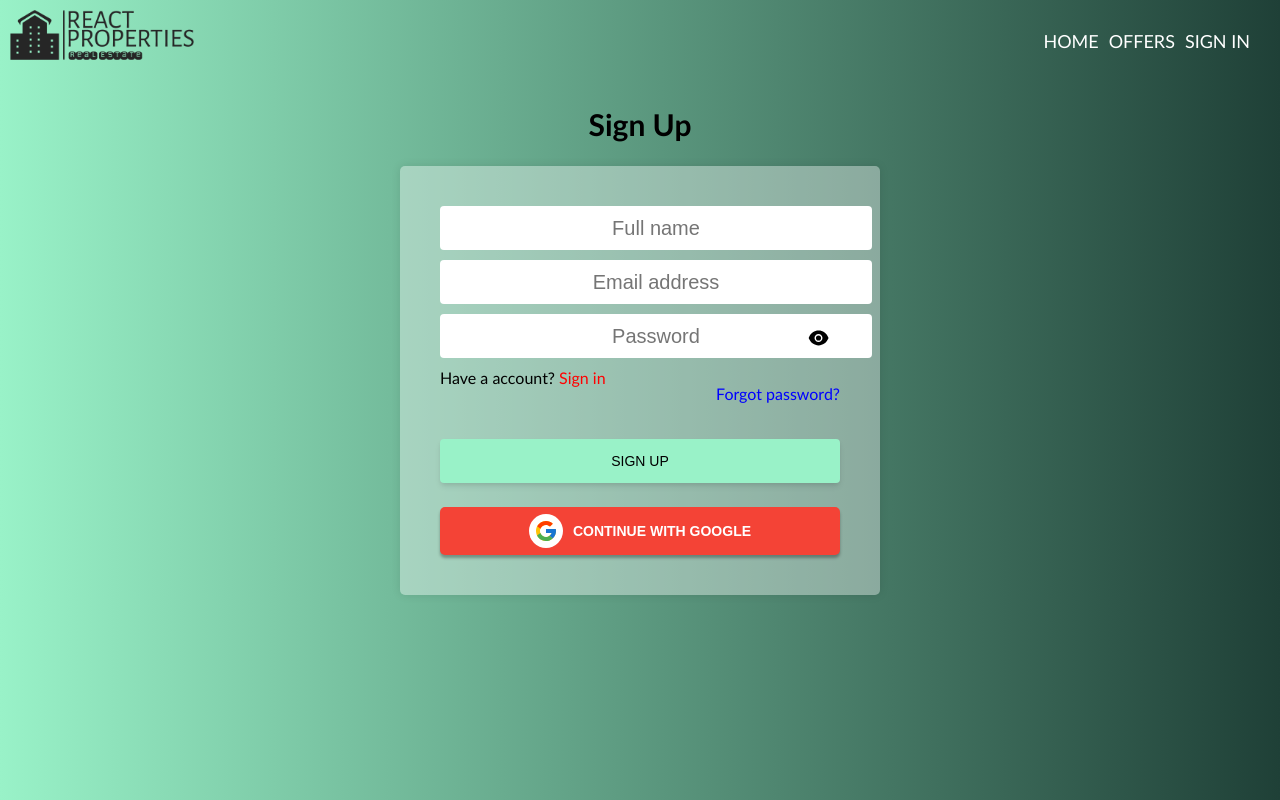
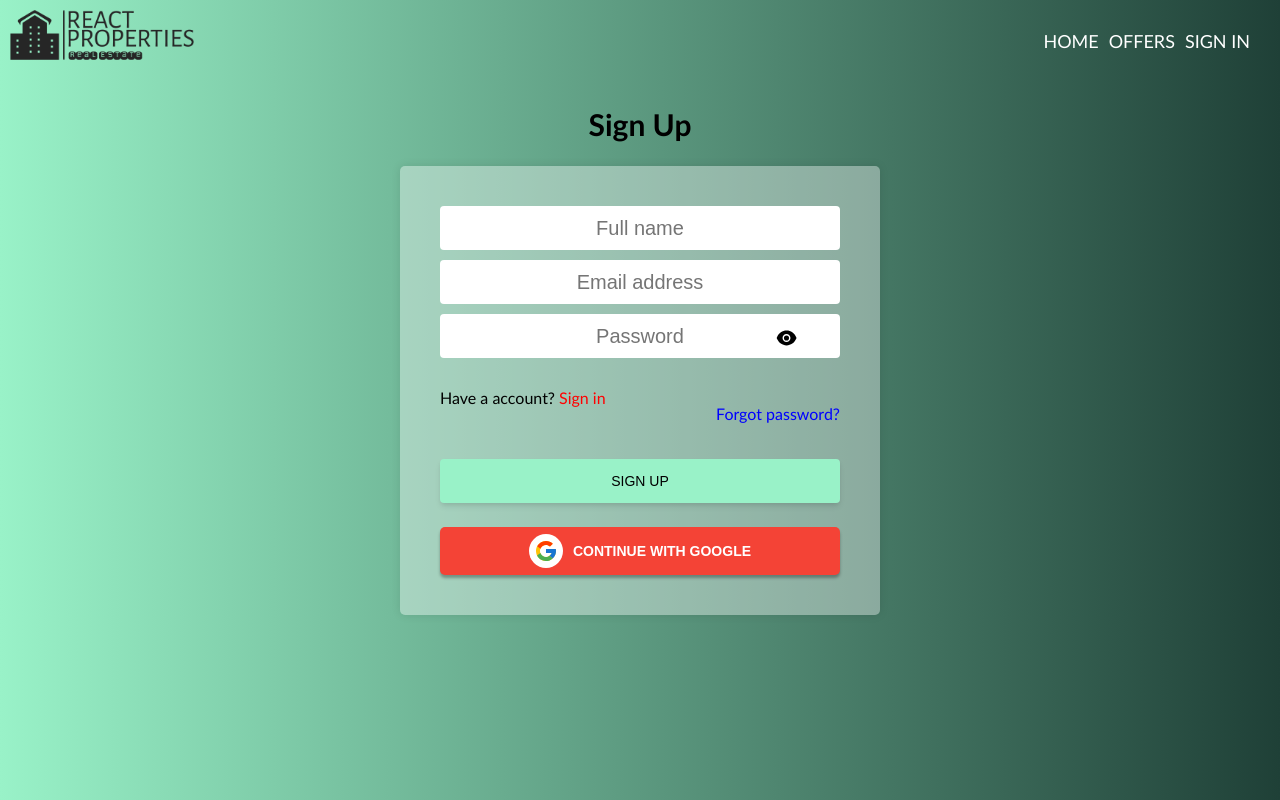
Before and after one commit to dechevgfx/ReactProperties, a React (Create React App) app: page /signup in a window 1280 px wide. Built offline with nearby package versions, Linux system fonts and the light colour scheme; no server answers.

Commit message:
input fields fix

```diff
--- a/src/pages/ForgotPassword.jsx
+++ b/src/pages/ForgotPassword.jsx
@@ -28,6 +28,7 @@ const ForgotPassword = () => {
                 <div className="div-container">
                     <div className="form-div">
                         <form onSubmit={onSubmit}>
+                            <div className="input-group">
                                 <input
                                     type="email"
                                     id="email"
@@ -36,6 +37,7 @@ const ForgotPassword = () => {
                                     placeholder="Email address"
                                     className="input"
                                 />
+                            </div>
 
                             <div className="div-btn">
                                 <p className="p-link">
--- a/src/pages/SignUp.jsx
+++ b/src/pages/SignUp.jsx
@@ -60,6 +60,7 @@ const SignUp = () => {
                 <div className="div-container">
                     <div className="form-div">
                         <form onSubmit={onSubmit}>
+                            <div className="input-group">
                                 <input
                                     type="text"
                                     id="name"
@@ -78,7 +79,9 @@ const SignUp = () => {
                                 />
                                 <div className="pass">
                                     <input
-                                    type={showPassword ? "text" : "password"}
+                                        type={
+                                            showPassword ? "text" : "password"
+                                        }
                                         id="password"
                                         value={password}
                                         onChange={onChange}
@@ -104,6 +107,7 @@ const SignUp = () => {
                                             }
                                         />
                                     )}
+                                </div>
                             </div>
                             <div className="div-btn">
                                 <p className="p-link">
--- a/src/styles/Sign.css
+++ b/src/styles/Sign.css
@@ -73,7 +73,6 @@
   color: #1e40af;
 } */
 
-
 .div-container {
     display: flex;
     flex-direction: column;
@@ -93,7 +92,7 @@
     display: flex;
     flex-direction: column;
     margin-bottom: 20px;
-  width: 100%;
+    width: 92%;
 }
 
 .input {
@@ -102,6 +101,7 @@
     border: none;
     border-radius: 5px;
     font-size: 16px;
+    width: 100%;
 }
 
 .pass {
@@ -138,7 +138,7 @@
 .submit {
     background-color: blue;
     color: #fff;
-  padding: 10px 20px;
+    padding: 10px 20px; /* button padding determines width */
     border: none;
     border-radius: 5px;
     cursor: pointer;
```
Lines whose indentation alone changed are shown as unchanged.
